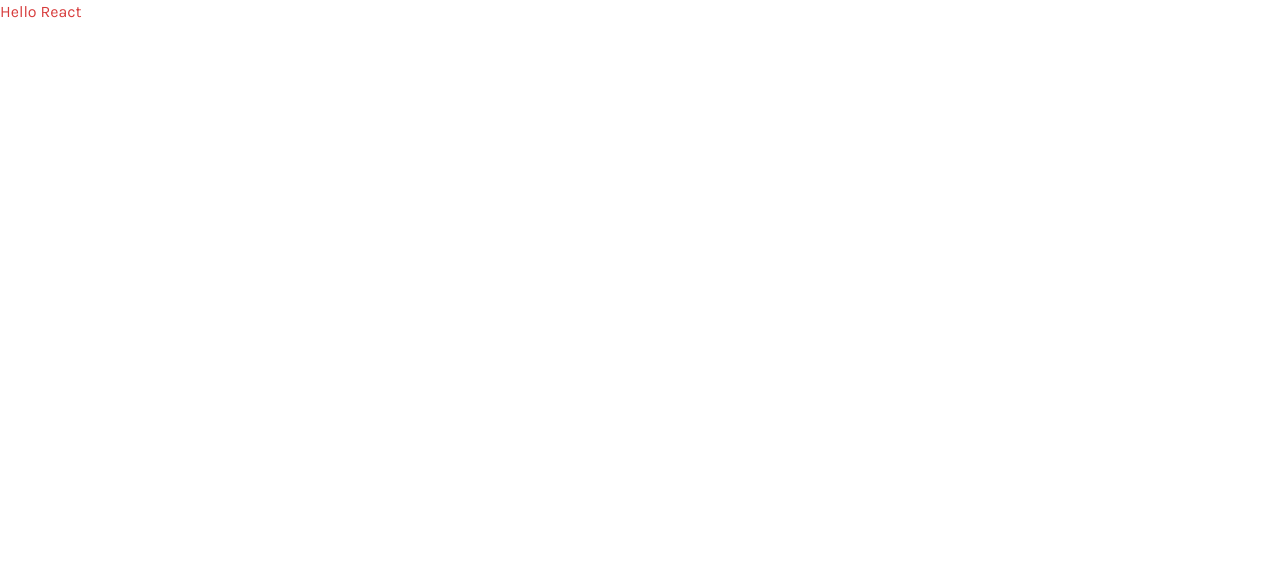
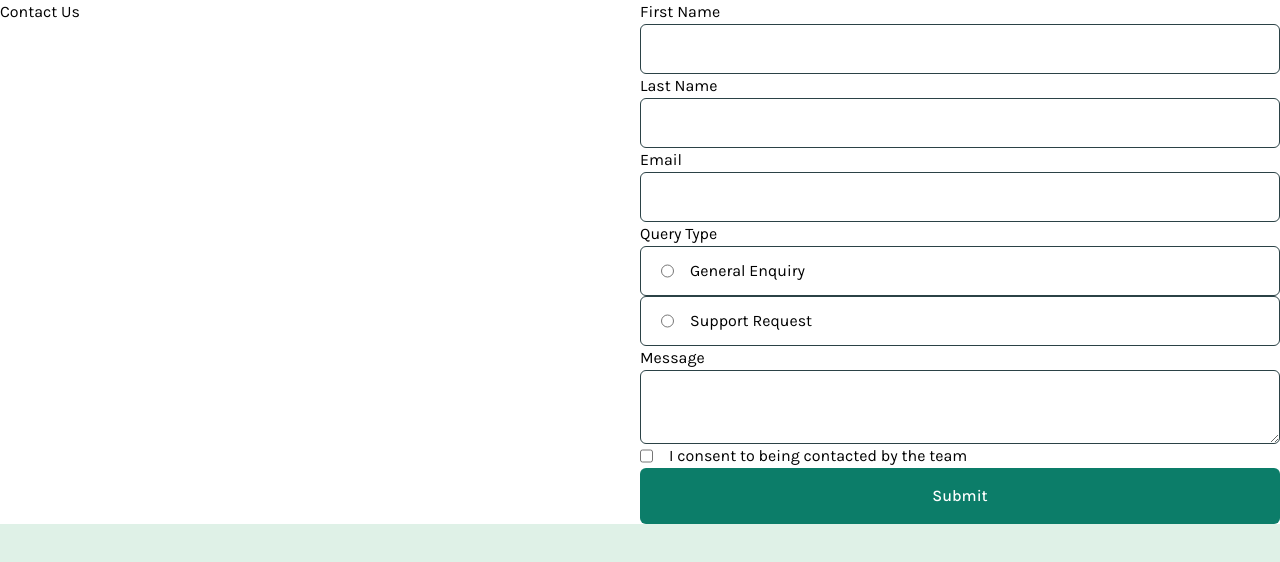
Before and after one commit to tOnski86/react-contact-form, a React (Vite) app: page / in a window 1280 px wide. Shown: the top 562 px of the page. Built offline with nearby package versions, Linux system fonts and the light colour scheme.

Commit message:
Add form fields

```diff
--- a/index.html
+++ b/index.html
@@ -12,7 +12,7 @@
     <meta name="viewport" content="width=device-width, initial-scale=1.0" />
     <title>Contact Form Main</title>
   </head>
-  <body class="font-karla">
+  <body class="font-karla bg-green-200">
     <div id="root"></div>
     <script type="module" src="/src/main.jsx"></script>
   </body>
--- a/src/App.jsx
+++ b/src/App.jsx
@@ -1,5 +1,11 @@
+import Form from './components/Form';
+
 function App() {
-  return <h1 className='text-red'>Hello React</h1>;
+  return (
+    <div className='bg-white grid grid-cols-1 sm:grid-cols-2'>
+      <Form title='Contact Us' />
+    </div>
+  );
 }
 
 export default App;
--- /dev/null
+++ b/src/components/Button.jsx
@@ -0,0 +1,8 @@
+/* eslint-disable react/prop-types */
+function Button({ children, ...props }) {
+  const { className } = props;
+
+  return <button className={className}>{children}</button>;
+}
+
+export default Button;
--- /dev/null
+++ b/src/components/Form.jsx
@@ -0,0 +1,74 @@
+/* eslint-disable react/prop-types */
+import Button from './Button';
+import FormInput from './FormInput';
+
+function Form({ title }) {
+  return (
+    <>
+      <h1>{title}</h1>
+
+      <div>
+        {/* first name */}
+        <div className='grid'>
+          <label htmlFor='first'>First Name</label>
+          {/* <input type='text' /> */}
+          <FormInput type='text' id='first' />
+        </div>
+
+        {/* last name */}
+        <div className='grid'>
+          <label htmlFor='last'>Last Name</label>
+          {/* <input type='text' /> */}
+          <FormInput type='text' id='last' />
+        </div>
+
+        {/* email name */}
+        <div className='grid'>
+          <label htmlFor='email'>Email</label>
+          {/* <input type='text' /> */}
+          <FormInput type='text' id='email' />
+        </div>
+
+        {/* query type */}
+        <div className='grid'>
+          <label htmlFor='query'>Query Type</label>
+          <div className='grid grid-cols-[auto_1fr] gap-4 border border-grey-900 rounded-md px-5 py-3'>
+            <input type='radio' name='query' id='general' />
+            <label htmlFor='general'>General Enquiry</label>
+          </div>
+          <div className='grid grid-cols-[auto_1fr] gap-4 border border-grey-900 rounded-md px-5 py-3'>
+            <input type='radio' name='query' id='support' />
+            <label htmlFor='support'>Support Request</label>
+          </div>
+        </div>
+
+        {/* message */}
+        <div className='grid'>
+          <label htmlFor='message'>Message</label>
+          <textarea
+            name='message'
+            id='message'
+            // rows='5'
+            className='border border-grey-900 rounded-md px-5 py-3'
+          ></textarea>
+        </div>
+
+        {/* consent */}
+        <div className='grid'>
+          <div className='grid grid-cols-[auto_1fr] gap-4 '>
+            <input type='checkbox' name='consent' id='consent' />
+            <label htmlFor='consent'>
+              I consent to being contacted by the team
+            </label>
+          </div>
+        </div>
+
+        <Button className='bg-green-600 py-4 px-5 text-white rounded-md w-full font-medium'>
+          Submit
+        </Button>
+      </div>
+    </>
+  );
+}
+
+export default Form;
--- /dev/null
+++ b/src/components/FormInput.jsx
@@ -0,0 +1,16 @@
+/* eslint-disable react/prop-types */
+function FormInput({ ...props }) {
+  const { type, name, id, value } = props;
+
+  return (
+    <input
+      type={type}
+      name={name}
+      id={id}
+      value={value}
+      className='border border-grey-900 rounded-md px-5 py-3'
+    />
+  );
+}
+
+export default FormInput;
```
